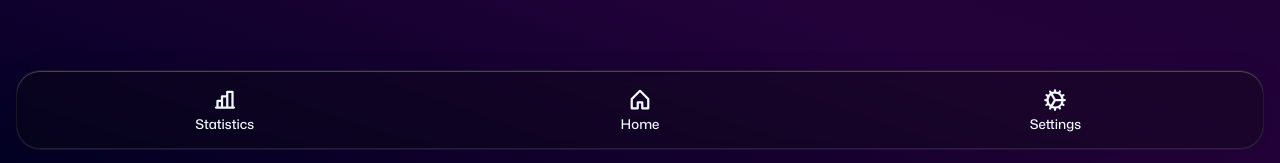
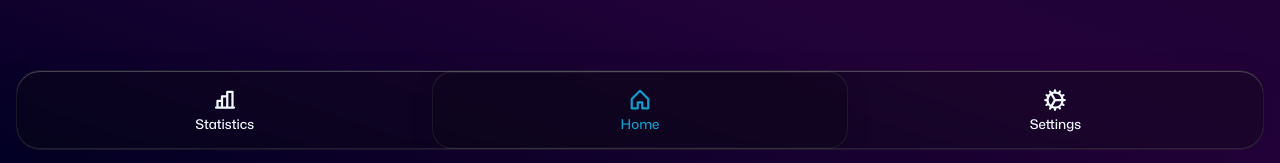
Before and after one commit to ZiedDev/sleepr, a Next.js app: page / in a window 1280 px wide. Shown: the part 634-797 px from the top of the page. Built offline with nearby package versions, Linux system fonts and the light colour scheme.

Commit message:
rework navbar

```diff
--- /dev/null
+++ b/postcss.config.mjs
@@ -0,0 +1,17 @@
+const postCssConfig = {
+    plugins: {
+        'postcss-preset-env': {
+            autoprefixer: {
+                flexbox: 'no-2009',
+                grid: 'autoplace',
+            },
+            stage: 3,
+            features: {
+                'custom-properties': false,
+            },
+        },
+        autoprefixer: {},
+    },
+};
+
+export default postCssConfig
--- a/src/components/navbar.jsx
+++ b/src/components/navbar.jsx
@@ -1,26 +1,37 @@
-import styles from "@/styles/home.module.css";
+import styles from "@/styles/navbar.module.css";
 
 import {
   PhHouseBold as HouseIcon,
   PhGearFineBold as GearIcon,
   PhChartBarBold as ChartIcon,
 } from "./icones";
+import { useState } from "react";
 
 export default function NavBar() {
+  const [navMode, setNavMode] = useState(1);
+
+  const navContents = [
+    { label: "Statistics", icon: ChartIcon },
+    { label: "Home", icon: HouseIcon },
+    { label: "Settings", icon: GearIcon },
+  ];
+
   return (
-    <nav className={`${styles.nav} glassCard`}>
-      <button>
-        <ChartIcon />
-        <p>Statistics</p>
-      </button>
-      <button>
-        <HouseIcon />
-        <p>Home</p>
-      </button>
-      <button>
-        <GearIcon />
-        <p>Settings</p>
-      </button>
+    <nav
+      className={`${styles.nav} glassCard`}
+      style={{ "--item-num": navContents.length, "--item-selected": navMode }}
+    >
+      {navContents.map((item, index) => (
+        <button
+          className={navMode == index ? styles.active : ""}
+          key={index}
+          onClick={() => setNavMode(index)}
+        >
+          <item.icon />
+          <p>{item.label}</p>
+        </button>
+      ))}
+      <div className={styles.selector}></div>
     </nav>
   );
 }
--- a/src/styles/home.module.css
+++ b/src/styles/home.module.css
@@ -1,5 +1,5 @@
 .page {
-    height: 100vh;
+    height: 100dvh;
     background: #020024;
     background: linear-gradient(19deg, rgba(2, 0, 36, 1) 0%, rgb(35, 2, 58) 35%, rgb(18, 0, 39) 100%);
     padding: 1rem;
@@ -11,41 +11,6 @@
     img {
         width: 100%;
         height: 100%;
-    }
-}
-
-.nav {
-    width: calc(100% - 2rem);
-    height: 5rem;
-
-    margin: 1rem;
-    border-radius: 1.5rem;
-
-    position: absolute;
-    bottom: 0;
-
-    display: grid;
-    grid-template-columns: repeat(3, 1fr);
-
-    button {
-        color: aliceblue;
-        background: none;
-        border: none;
-
-        display: flex;
-        align-items: center;
-        justify-content: center;
-        flex-direction: column;
-        gap: 0.25rem;
-
-        svg {
-            height: 1.5rem;
-            width: 1.5rem;
-        }
-
-        p {
-            font-weight: 500;
-        }
     }
 }
 
--- a/src/styles/navbar.module.css
+++ b/src/styles/navbar.module.css
@@ -0,0 +1,75 @@
+.nav {
+    --item-num: 3;
+    --item-selected: 1;
+
+    width: calc(100% - 2rem);
+    height: 5rem;
+
+    margin: 1rem;
+    border-radius: 1.5rem;
+
+    position: absolute;
+    bottom: 0;
+
+    display: flex;
+
+    button {
+        flex: 1;
+        color: aliceblue;
+        background: none;
+        border: none;
+
+        position: relative;
+
+        display: flex;
+        align-items: center;
+        justify-content: center;
+        flex-direction: column;
+        gap: 0.25rem;
+
+        svg,
+        p {
+            z-index: 1;
+            transition: color 500ms cubic-bezier(.47, .02, .5, 1.5);
+        }
+
+        svg {
+            height: 1.5rem;
+            width: 1.5rem;
+        }
+
+        p {
+            font-weight: 500;
+        }
+
+        &.active {
+
+            svg,
+            p {
+                color: #109dc9;
+            }
+        }
+    }
+
+    .selector {
+        pointer-events: none;
+        position: absolute;
+        top: 0;
+        left: calc(100% / var(--item-num) * var(--item-selected));
+
+        width: calc(100% / var(--item-num));
+        height: 100%;
+        border-radius: 1.25rem;
+
+        background: rgba(17, 0, 48, 0.15);
+        backdrop-filter: blur(0px);
+        border: 1px solid rgba(67, 67, 67, 0.3);
+        box-shadow:
+            0 8px 32px rgba(0, 0, 0, 0.05),
+            inset 0 1px 0 rgba(255, 255, 255, 0.05),
+            inset 0 -1px 0 rgba(255, 255, 255, 0.025),
+            inset 0 0 0px 0px rgba(255, 255, 255, 0);
+
+        transition: left 500ms cubic-bezier(.47, .02, .63, 1.32);
+    }
+}
```
Also changed, not shown: package.json (+7 -3 lines), 1 other file (tests, documents, lock files or other folders).
